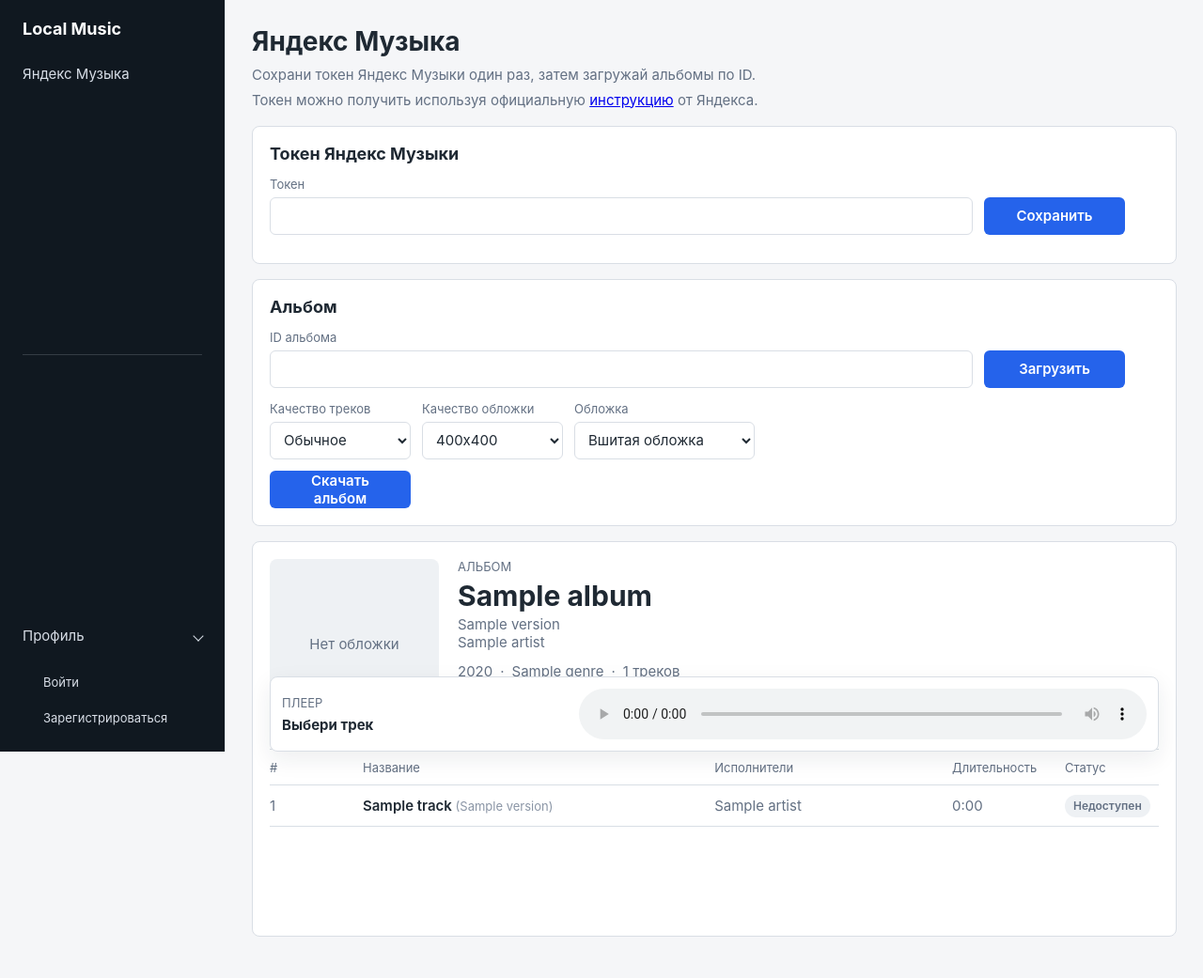
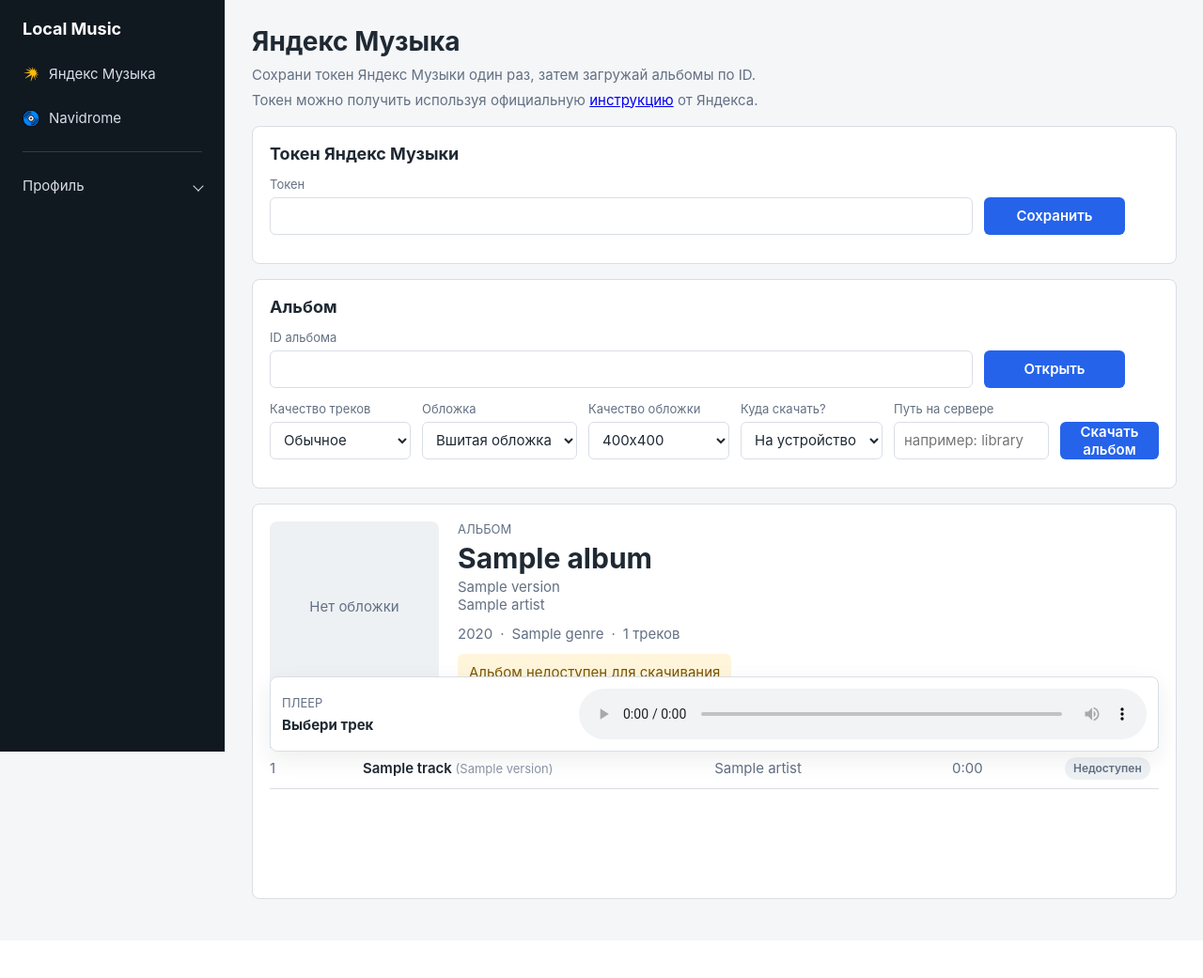
Before and after one commit to C2H5OH-creator/local-music, a FastAPI app: template web/templates/yandex.html in a window 1280 px wide. Shown: the whole page at 94% size. After the commit the page ends 957 px from the top, so only its background shows below. Run offline with FastAPI, Linux system fonts and the light colour scheme; the template is opened without the code that fills it: most values are stand-ins (such as "Sample title", 1, 10 or a date in 2020); some libraries are stand-ins or nearby versions.

Commit message:
Сделаный иконки, страница navidrome (пока хардкод), возможность скачивания на сервер

```diff
--- a/api/main.py
+++ b/api/main.py
@@ -89,6 +89,19 @@ def save_yandex_music_token_for_user(
         )
     else:
         set_yandex_music_token(token)
+
+
+def resolve_server_music_path(base_path: Path, music_path: str) -> Path:
+    relative_path = Path(music_path.strip() or ".")
+    if relative_path.is_absolute() or any(part == ".." for part in relative_path.parts):
+        raise ValueError("Music path must be relative")
+
+    resolved_base_path = base_path.resolve()
+    target_path = (resolved_base_path / relative_path).resolve()
+    if target_path != resolved_base_path and resolved_base_path not in target_path.parents:
+        raise ValueError("Music path is outside server music directory")
+
+    return target_path
 
 
 def raise_provider_error(error: Exception) -> None:
@@ -363,6 +376,49 @@ async def stream_yandex_album_download(
         raise_provider_error(error)
 
 
+@app.post(
+    "/api/yandex/albums/download/server",
+    response_model=ApiResponse,
+    tags=["yandex-music"],
+)
+async def download_yandex_album_to_server(
+    request: Request,
+    album_id: str = Form(...),
+    albumQuality: str = Form("normal"),
+    coverQuality: str = Form("400"),
+    coverMode: str = Form("embedded"),
+    musicPath: str = Form(""),
+) -> ApiResponse:
+    try:
+        settings = get_settings()
+        target_path = resolve_server_music_path(
+            settings.server_music_base_path,
+            musicPath,
+        )
+        current_user = await run_blocking_yandex_call(get_current_user, request)
+        provider = await run_blocking_yandex_call(
+            get_yandex_music_provider_for_user,
+            current_user,
+        )
+        downloaded = await run_blocking_yandex_call(
+            provider.download_album_to_directory,
+            album_id,
+            albumQuality,
+            target_path,
+            coverQuality,
+            coverMode,
+            timeout=settings.yandex_music_album_request_timeout,
+        )
+        return ok_response(
+            {
+                "path": str(downloaded.path),
+                "track_count": downloaded.track_count,
+            }
+        )
+    except Exception as error:
+        raise_provider_error(error)
+
+
 @app.get("/web/yandex/albums/download", include_in_schema=False)
 async def redirect_legacy_yandex_album_download(
     album_id: str,
--- a/api/settings.py
+++ b/api/settings.py
@@ -32,6 +32,7 @@ class Settings:
     yandex_music_retry_delay: int
     yandex_music_request_timeout: int
     yandex_music_album_request_timeout: int
+    server_music_base_path: Path
 
 
 def get_settings() -> Settings:
@@ -53,4 +54,5 @@ def get_settings() -> Settings:
         yandex_music_album_request_timeout=int(
             os.getenv("YANDEX_MUSIC_ALBUM_REQUEST_TIMEOUT", "120")
         ),
+        server_music_base_path=Path(os.getenv("SERVER_MUSIC_BASE_PATH", "/music")),
     )
--- a/docker-compose.yml
+++ b/docker-compose.yml
@@ -25,6 +25,7 @@ services:
       DATABASE_NAME: ${POSTGRES_DB:-local_music}
       DATABASE_USER: ${POSTGRES_USER:-local_music}
       DATABASE_PASSWORD: ${POSTGRES_PASSWORD:-local_music}
+      SERVER_MUSIC_BASE_PATH: ${SERVER_MUSIC_BASE_PATH:-/music}
       YANDEX_MUSIC_TIMEOUT: ${YANDEX_MUSIC_TIMEOUT:-10}
       YANDEX_MUSIC_MAX_TRY_COUNT: ${YANDEX_MUSIC_MAX_TRY_COUNT:-2}
       YANDEX_MUSIC_RETRY_DELAY: ${YANDEX_MUSIC_RETRY_DELAY:-1}
@@ -34,6 +35,7 @@ services:
     volumes:
       - .:/app
       - ./storage:/app/storage
+      - ${SERVER_MUSIC_HOST_PATH:-./music}:/music
     restart: unless-stopped
 
   postgres:
--- a/web/routes.py
+++ b/web/routes.py
@@ -5,10 +5,10 @@ from fastapi.responses import HTMLResponse, RedirectResponse
 from fastapi.templating import Jinja2Templates
 
 from api.auth import (
+    SESSION_COOKIE_NAME,
+    SESSION_TTL_SECONDS,
     AuthError,
     DuplicateUserError,
-    SESSION_COOKIE_NAME,
-    SESSION_TTL_SECONDS,
     authenticate_user,
     create_session_token,
     create_user,
@@ -16,10 +16,9 @@ from api.auth import (
 )
 from api.credentials import has_service_credentials
 
-
 templates = Jinja2Templates(directory=Path(__file__).resolve().parent / "templates")
 router = APIRouter()
-STATIC_VERSION = "20260611-11"
+STATIC_VERSION = "20260611-16"
 
 
 def template_context(request: Request, **context: object) -> dict[str, object]:
@@ -75,6 +74,18 @@ async def yandex_page(request: Request) -> HTMLResponse:
             active_source="yandex",
             current_user=current_user,
             status=status,
+        ),
+    )
+
+
+@router.get("/navidrome", response_class=HTMLResponse, include_in_schema=False)
+async def qobuz_page(request: Request) -> HTMLResponse:
+    return templates.TemplateResponse(
+        request,
+        "navidrome/navidrome.html",
+        template_context(
+            request,
+            active_source="navidrome",
         ),
     )
 
--- a/web/static/app.js
+++ b/web/static/app.js
@@ -86,6 +86,33 @@ function playPreviousTrack() {
   playAdjacentTrack(-1);
 }
 
+function setDownloadStatus(kind, message) {
+  const status = document.getElementById("download-status");
+  if (!status) {
+    return;
+  }
+
+  const statusMessage = document.createElement("div");
+  statusMessage.className = `status ${kind}`;
+  statusMessage.textContent = message;
+  status.replaceChildren(statusMessage);
+}
+
+function updateDownloadOptionFields() {
+  const downloadPathSelect = document.getElementById("download-path-select");
+  const coverModeSelect = document.getElementById("cover-mode-select");
+  const serverPathField = document.querySelector(".server-path-field");
+  const coverQualityField = document.querySelector(".cover-quality-field");
+
+  if (serverPathField) {
+    serverPathField.hidden = downloadPathSelect?.value !== "on-server";
+  }
+
+  if (coverQualityField) {
+    coverQualityField.hidden = coverModeSelect?.value === "no-cover";
+  }
+}
+
 document.addEventListener("click", (event) => {
   const profileToggle = event.target.closest("#profile-menu-toggle");
   if (profileToggle) {
@@ -108,6 +135,10 @@ document.addEventListener("click", (event) => {
     const albumQualitySelect = document.getElementById("album-quality-select");
     const coverQualitySelect = document.getElementById("cover-quality-select");
     const coverModeSelect = document.getElementById("cover-mode-select");
+    const downloadPathSelect = document.getElementById("download-path-select");
+    const serverMusicPathInput = document.getElementById(
+      "server-music-path-input",
+    );
     const albumId = albumInput?.value?.trim();
     if (!albumId) {
       albumInput?.focus();
@@ -120,6 +151,46 @@ document.addEventListener("click", (event) => {
       coverQuality: coverQualitySelect?.value || "400",
       coverMode: coverModeSelect?.value || "embedded",
     });
+
+    if (downloadPathSelect?.value === "on-server") {
+      downloadButton.disabled = true;
+      setDownloadStatus("warning", "Альбом скачивается на сервер...");
+
+      const formData = new FormData();
+      formData.set("album_id", albumId);
+      formData.set("albumQuality", albumQualitySelect?.value || "normal");
+      formData.set("coverQuality", coverQualitySelect?.value || "400");
+      formData.set("coverMode", coverModeSelect?.value || "embedded");
+      formData.set("musicPath", serverMusicPathInput?.value?.trim() || "");
+
+      fetch("/api/yandex/albums/download/server", {
+        method: "POST",
+        body: formData,
+      })
+        .then(async (response) => {
+          const payload = await response.json();
+          if (!response.ok || !payload.ok) {
+            const message =
+              payload?.detail?.message ||
+              payload?.error?.message ||
+              "Не удалось скачать альбом на сервер";
+            throw new Error(message);
+          }
+
+          setDownloadStatus(
+            "success",
+            `Альбом скачан на сервер: ${payload.data.path}`,
+          );
+        })
+        .catch((error) => {
+          setDownloadStatus("error", error.message);
+        })
+        .finally(() => {
+          downloadButton.disabled = false;
+        });
+      return;
+    }
+
     window.location.href = `/api/yandex/albums/download/stream?${params.toString()}`;
     return;
   }
@@ -132,6 +203,17 @@ document.addEventListener("click", (event) => {
   playTrackButton(button);
 });
 
+document.addEventListener("change", (event) => {
+  if (
+    event.target.closest("#download-path-select") ||
+    event.target.closest("#cover-mode-select")
+  ) {
+    updateDownloadOptionFields();
+  }
+});
+
+document.addEventListener("DOMContentLoaded", updateDownloadOptionFields);
+
 document.addEventListener(
   "ended",
   (event) => {
--- a/web/static/styles.css
+++ b/web/static/styles.css
@@ -24,9 +24,21 @@ body {
     min-height: 100vh;
     background: var(--bg);
     color: var(--text);
-  font-family: Inter, ui-sans-serif, system-ui, -apple-system, BlinkMacSystemFont, "Segoe UI", sans-serif;
+    font-family:
+        Inter,
+        ui-sans-serif,
+        system-ui,
+        -apple-system,
+        BlinkMacSystemFont,
+        "Segoe UI",
+        sans-serif;
     font-size: 15px;
     letter-spacing: 0;
+}
+
+html,
+body {
+    height: 100%;
 }
 
 .sidebar {
@@ -34,7 +46,8 @@ body {
     inset: 0 auto 0 0;
     display: flex;
     flex-direction: column;
-  justify-content: space-between;
+    /*justify-content: space-between;*/
+    justify-content: flex-start;
     width: 240px;
     border-right: 1px solid var(--border);
     background: #101820;
@@ -54,11 +67,20 @@ body {
 }
 
 .source-link {
-  display: block;
+    display: flex;
+    align-items: center;
+    gap: 10px;
     border-radius: 6px;
     padding: 10px;
     color: #d8dee7;
     text-decoration: none;
+}
+
+.source-icon {
+    width: 18px;
+    height: 18px;
+    flex: 0 0 auto;
+    object-fit: contain;
 }
 
 .source-link:hover,
@@ -139,6 +161,11 @@ body {
     padding: 28px;
 }
 
+.navidrome-page .content {
+    min-height: 100vh;
+    padding: 0;
+}
+
 .page-header {
     display: flex;
     align-items: flex-end;
@@ -185,7 +212,7 @@ p {
 }
 
 .download-row {
-  grid-template-columns: 150px 150px auto;
+    grid-template-columns: repeat(5, minmax(150px, max-content)) auto;
     justify-content: start;
 }
 
@@ -415,7 +442,9 @@ button:hover {
 
 .track-row {
     display: grid;
-  grid-template-columns: 46px 33px minmax(180px, 1.5fr) minmax(160px, 1fr) 110px 100px;
+    grid-template-columns:
+        46px 33px minmax(180px, 1.5fr) minmax(160px, 1fr)
+        110px 100px;
     gap: 10px;
     align-items: center;
     min-height: 44px;
@@ -567,3 +596,25 @@ button:hover {
         width: min(100%, 220px);
     }
 }
+
+/*Вставка для navidrome*/
+
+.embedded-panel {
+    width: 100%;
+    height: 100vh;
+    margin: 0;
+    padding: 0;
+    overflow: hidden;
+}
+
+.embedded-page {
+    display: block;
+    width: 100%;
+    height: 100%;
+    border: 0;
+    background: #ffffff;
+}
+
+.account-submenu[hidden] {
+    display: none;
+}
--- a/web/templates/base.html
+++ b/web/templates/base.html
@@ -5,13 +5,18 @@
         <meta name="viewport" content="width=device-width, initial-scale=1" />
         <title>{% block title %}Local Music{% endblock %}</title>
         <link rel="stylesheet" href="/static/styles.css" />
+        <link
+            rel="icon"
+            href="/static/icons/app/local-music_favicon.png"
+            type="image/png"
+        />
         <script src="https://unpkg.com/htmx.org@2.0.7"></script>
         <script
             src="/static/app.js?v={{ static_version | default('dev') }}"
             defer
         ></script>
     </head>
-    <body>
+    <body class="{% block body_class %}{% endblock %}">
         <aside class="sidebar">
             <div>
                 <div class="brand">Local Music</div>
@@ -20,7 +25,26 @@
                         class="source-link {% if active_source == 'yandex' %}active{% endif %}"
                         href="/yandex"
                     >
-                        Яндекс Музыка
+                        <img
+                            class="source-icon"
+                            src="/static/icons/sources/yandex_favicon.svg"
+                            alt=""
+                            aria-hidden="true"
+                        />
+                        <span>Яндекс Музыка</span>
+                    </a>
+
+                    <a
+                        class="source-link {% if active_source == 'navidrome' %}active{% endif %}"
+                        href="/navidrome"
+                    >
+                        <img
+                            class="source-icon"
+                            src="/static/icons/sources/navidrome_favicon.png"
+                            alt=""
+                            aria-hidden="true"
+                        />
+                        <span>Navidrome</span>
                     </a>
                 </nav>
             </div>
@@ -32,29 +56,31 @@
                     id="profile-menu-toggle"
                     class="source-link profile-menu-toggle {% if active_account_page %}active{% endif %}"
                     type="button"
-                    aria-expanded="{% if profile_menu_open or active_account_page %}true{% else %}false{% endif %}"
+                    aria-expanded="{% if active_account_page %}true{% else %}false{% endif %}"
                     aria-controls="profile-submenu"
                 >
-                    <span>{% if current_user %}{{ current_user.username }}{% else %}Профиль{% endif %}</span>
+                    <span
+                        >{% if current_user %}{{ current_user.username }}{% else
+                        %}Профиль{% endif %}</span
+                    >
                     <span class="profile-menu-arrow" aria-hidden="true"></span>
                 </button>
+
                 <div
                     id="profile-submenu"
                     class="account-submenu"
                     {%
                     if
                     not
-                    (profile_menu_open
-                    or
-                    active_account_page)
+                    active_account_page
                     %}hidden{%
                     endif
                     %}
                 >
                     {% if current_user %}
-                        <a
-                            class="source-link child-link {% if active_account_page == 'settings' %}active{% endif %}"
-                            href="/settings"
+                    <a
+                        class="source-link child-link {% if active_account_page == 'settings' %}active{% endif %}"
+                        href="/settings"
                     >
                         Настройки
                     </a>
--- a/web/templates/yandex.html
+++ b/web/templates/yandex.html
@@ -3,7 +3,9 @@ endblock %} {% block content %}
 <section class="page-header">
     <div>
         <h1>Яндекс Музыка</h1>
-        <p>Сохрани токен Яндекс Музыки один раз, затем загружай альбомы по ID.</p>
+        <p>
+            Сохрани токен Яндекс Музыки один раз, затем загружай альбомы по ID.
+        </p>
         <p>
             Токен можно получить используя официальную
             <a href="https://ym.marshal.dev/token/#implicit-oauth"
@@ -25,10 +27,16 @@ endblock %} {% block content %}
         hx-swap="innerHTML"
     >
         <label class="field">
-            <span>{% if status and status.kind == "success" %}Новый токен{% else %}Токен{% endif %}</span>
+            <span
+                >{% if status and status.kind == "success" %}Новый токен{% else
+                %}Токен{% endif %}</span
+            >
             <input name="token" type="password" autocomplete="off" required />
         </label>
-        <button type="submit">{% if status and status.kind == "success" %}Заменить{% else %}Сохранить{% endif %}</button>
+        <button type="submit">
+            {% if status and status.kind == "success" %}Заменить{% else
+            %}Сохранить{% endif %}
+        </button>
     </form>
     <div id="auth-status" class="status-slot">
         {% if status %} {% include "partials/status.html" with context %} {%
@@ -57,7 +65,7 @@ endblock %} {% block content %}
                 required
             />
         </label>
-        <button type="submit">Загрузить</button>
+        <button type="submit">Открыть</button>
         <span id="album-loading" class="loading">Загрузка...</span>
     </form>
 
@@ -71,6 +79,15 @@ endblock %} {% block content %}
             </select>
         </label>
         <label class="field compact-field">
+            <span>Обложка</span>
+            <select id="cover-mode-select">
+                <option value="no-cover">Без обложки</option>
+                <option value="embedded" selected>Вшитая обложка</option>
+                <option value="separate">Отдельная обложка</option>
+                <option value="both">Отдельная и вшитая</option>
+            </select>
+        </label>
+        <label class="field compact-field cover-quality-field">
             <span>Качество обложки</span>
             <select id="cover-quality-select">
                 <option value="200">200x200</option>
@@ -79,16 +96,26 @@ endblock %} {% block content %}
                 <option value="original">Оригинальное</option>
             </select>
         </label>
+
         <label class="field compact-field">
-            <span>Обложка</span>
-            <select id="cover-mode-select">
-                <option value="embedded" selected>Вшитая обложка</option>
-                <option value="separate">Отдельная обложка</option>
-                <option value="both">Отдельная и вшитая</option>
+            <span>Куда скачать?</span>
+            <select id="download-path-select">
+                <option value="on-device" selected>На устройство</option>
+                <option value="on-server">На сервер</option>
             </select>
+        </label>
+        <label class="field compact-field server-path-field" hidden>
+            <span>Путь на сервере</span>
+            <input
+                id="server-music-path-input"
+                type="text"
+                placeholder="например: library"
+                autocomplete="off"
+            />
         </label>
         <button id="download-album-button" type="button">Скачать альбом</button>
     </div>
+    <div id="download-status" class="status-slot"></div>
 </section>
 
 <section id="album-result" class="result">
```
Also changed, not shown: connectors/yandex_music.py (+53 -0 lines), web/templates/navidrome/navidrome.html (added, +12 -0 lines), web/static/icons/app/local-music_favicon.png (added), web/static/icons/sources/navidrome_favicon.png (added), web/static/icons/sources/yandex_favicon.svg (added). Lines whose indentation alone changed are shown as unchanged.
